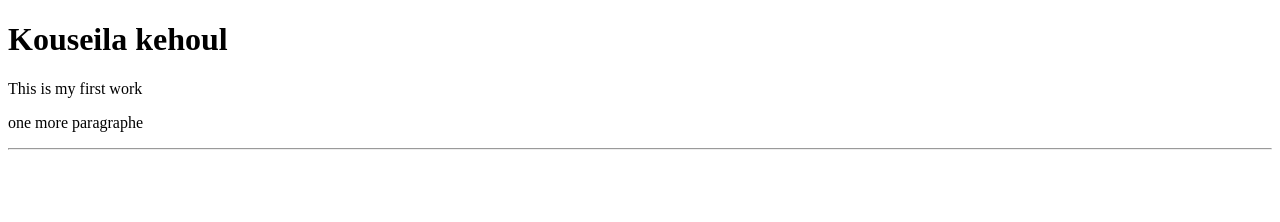
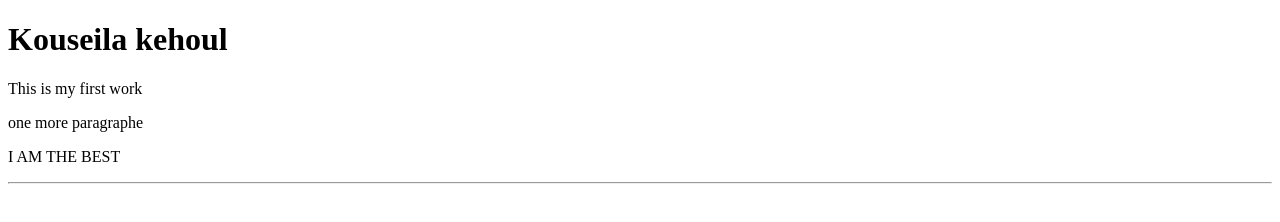
Before and after one commit to Kouseila/kouseila.github.io, a plain HTML site: page demo/index.html in a window 1280 px wide. Drawn offline with Linux system fonts and the light colour scheme.

Commit message:
add paragraph

```diff
--- a/demo/index.html
+++ b/demo/index.html
@@ -9,6 +9,7 @@
    <h1>Kouseila kehoul</h1>
    <p>This is my first work</p>
    <p>one more paragraphe</p>
+   <p>I AM THE BEST</p>
    <hr>
 </body>
 </html>
```
